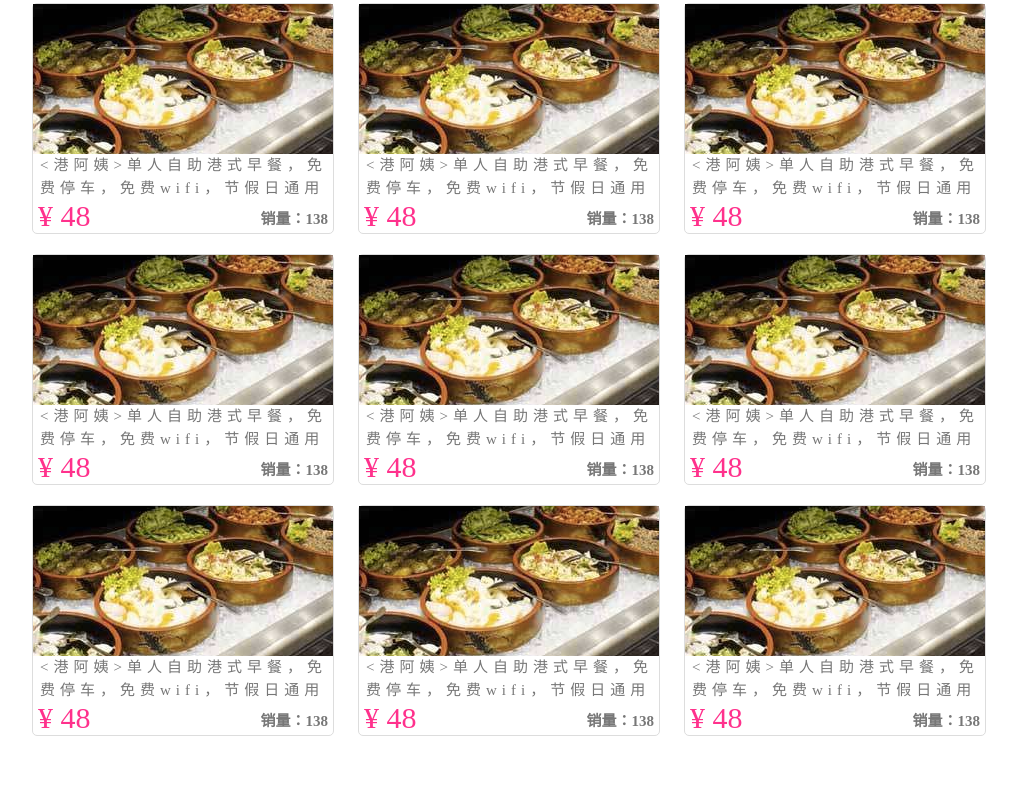
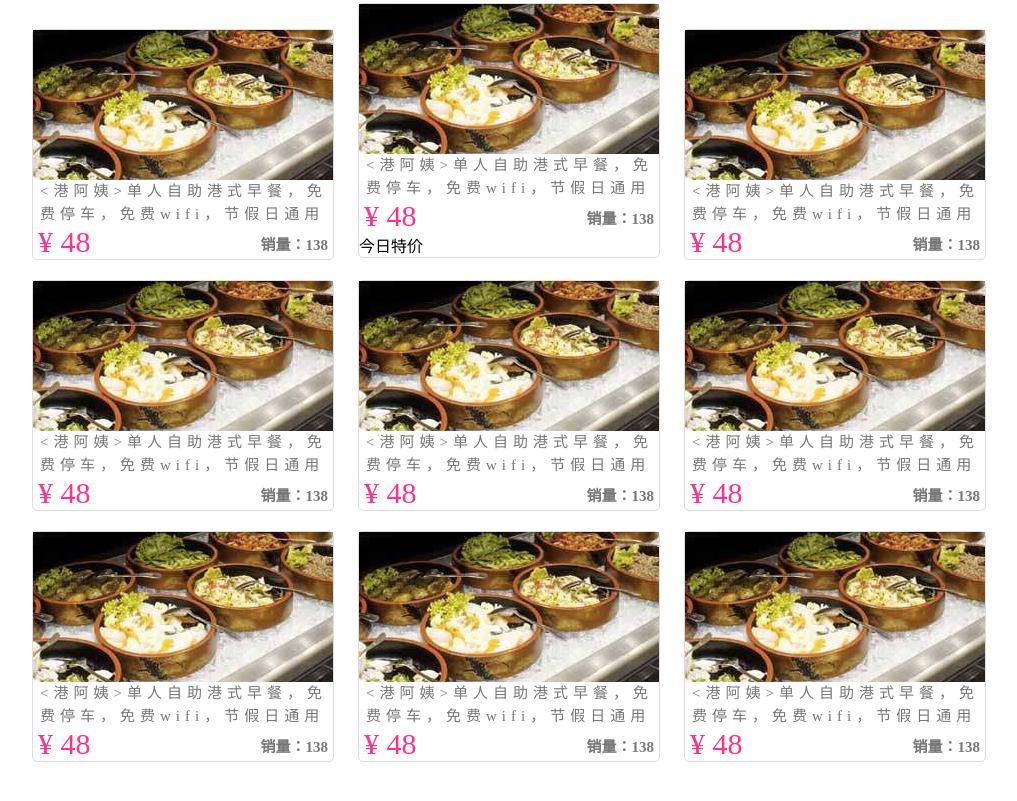
Before and after one commit to sipallan/study-web-code, a plain HTML site: page homework001/index.html in a window 1280 px wide. Shown: the part 821-1622 px from the top of the page, without its empty margins (131-1148 px from the left). Drawn offline with Linux system fonts and the light colour scheme.

Commit message:
Update index.html

```diff
--- a/homework001/index.html
+++ b/homework001/index.html
@@ -58,6 +58,9 @@
 			<div class="price">
 				<span>¥ 48 </span>
 				<strong>销量：138</strong>
+				</div>
+			<div class="type">
+					<p>今日特价</p>
 				</div>
 		</figure>
 			<figure class="food1">
```
